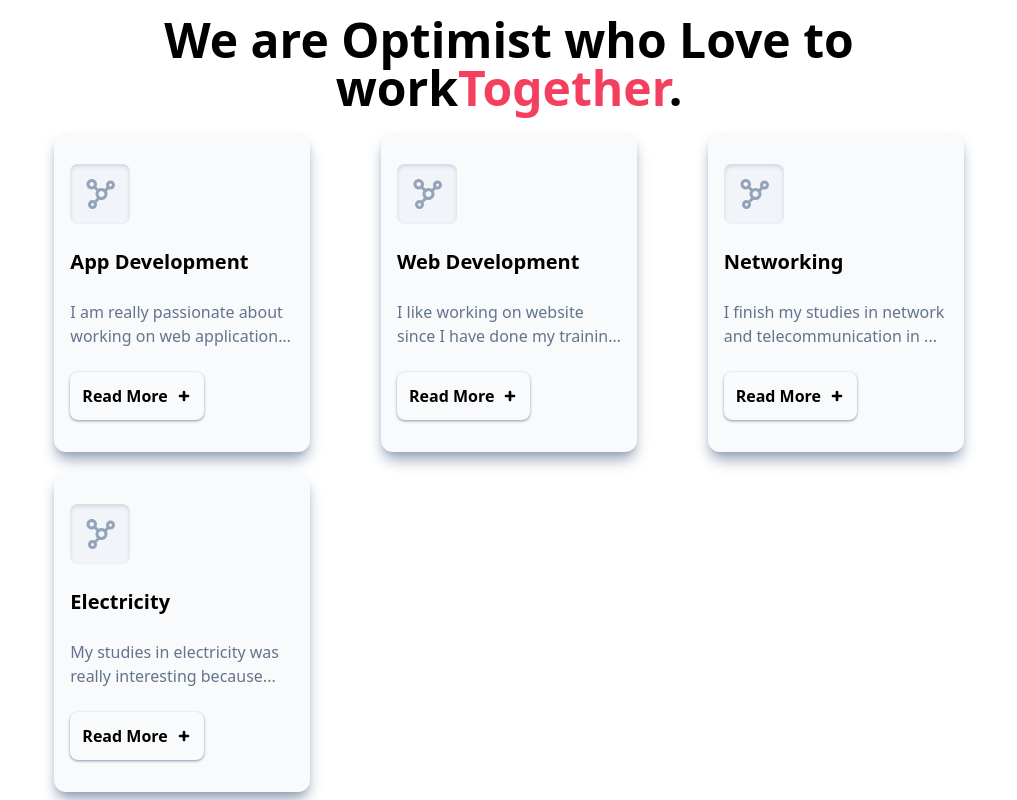
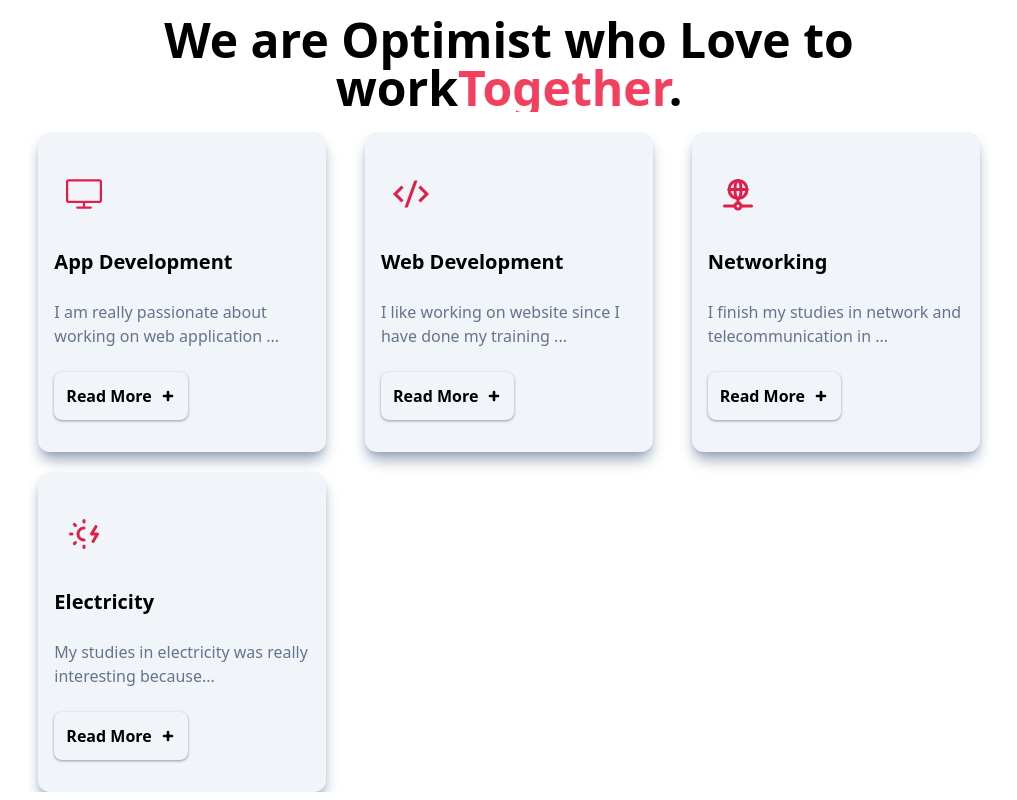
Before and after one commit to Kaghenimbale/next_portfolio, a Next.js app: page / in a window 1280 px wide. Shown: the part 1740-2540 px from the top of the page, without its empty margins (131-1148 px from the left). Built offline with nearby package versions, Linux system fonts and the light colour scheme.

Commit message:
Add icons to the skills component

```diff
--- a/app/components/Skills.tsx
+++ b/app/components/Skills.tsx
@@ -4,30 +4,38 @@ import React, { useState } from "react";
 import { TiPlus } from "react-icons/ti";
 import { TiMinus } from "react-icons/ti";
 import { BiNetworkChart } from "react-icons/bi";
+import { TbNetwork } from "react-icons/tb";
+import { SlScreenDesktop } from "react-icons/sl";
+import { TbSunElectricity } from "react-icons/tb";
+import { RiCodeSSlashFill } from "react-icons/ri";
 
 const Skills = ({ modeTheme }: any) => {
   const [more, setMore] = useState(null);
   const cards = [
     {
       id: 1,
+      icon: SlScreenDesktop,
       title: "App Development",
       description:
         "I am really passionate about working on web application since I have done my training at Microverse an online school of global developer where I have work on many project with developer from all over the world.",
     },
     {
       id: 2,
+      icon: RiCodeSSlashFill,
       title: "Web Development",
       description:
         "I like working on website since I have done my training at Microverse an online school of global developer where I have work on many project with developer from all over the world. I have learn to work with frameworks like React on the front end, Ruby on Rails on the backend",
     },
     {
       id: 3,
+      icon: TbNetwork,
       title: "Networking",
       description:
         "I finish my studies in network and telecommunication in 2021, and I was really happy about my achievment and help me to grow my computer science skills and learn that we can develop our capacity in computer science throught research on the internet.",
     },
     {
       id: 4,
+      icon: TbSunElectricity,
       title: "Electricity",
       description:
         "My studies in electricity was really interesting because that when I first like to working with my hand and learn to like technologies.",
@@ -55,10 +63,11 @@ const Skills = ({ modeTheme }: any) => {
 
       <div className="grid gap-5 justify-between justify-items-center grid-cols-1 sm:grid-cols-2 xl:grid-cols-3 2xl:grid-cols-4">
         {cards.map((card) => {
+          const Icon = card.icon;
           return (
             <div
               key={card.id}
-              className={`bg-slate-50 flex flex-col gap-6 w-[16rem] ${
+              className={`bg-slate-100 flex flex-col gap-6 w-[18rem] ${
                 more !== card.id || more === null
                   ? "h-[20rem] transition-height duration-800"
                   : "h-auto transition-height duration-700"
@@ -68,8 +77,8 @@ const Skills = ({ modeTheme }: any) => {
                   : "shadow-slate-400"
               }`}
             >
-              <div className="bg-slate-100 shadow-inner shadow-slate-300 w-fit p-3 rounded-lg">
-                <BiNetworkChart className="text-4xl text-slate-400" />
+              <div className="w-fit p-3 rounded-lg">
+                <Icon className="text-4xl text-rose-600" />
               </div>
               <h3 className="font-bold text-xl">{card.title}</h3>
               <p
--- a/app/globals.css
+++ b/app/globals.css
@@ -18,6 +18,10 @@
 }
 
 * {
+  overflow-x: hidden;
+  margin: 0;
+  padding: 0;
+  box-sizing: border-box;
   font-family: system-ui, -apple-system, BlinkMacSystemFont, "Segoe UI", Roboto,
     Oxygen, Ubuntu, Cantarell, "Open Sans", "Helvetica Neue", sans-serif;
 }
```
